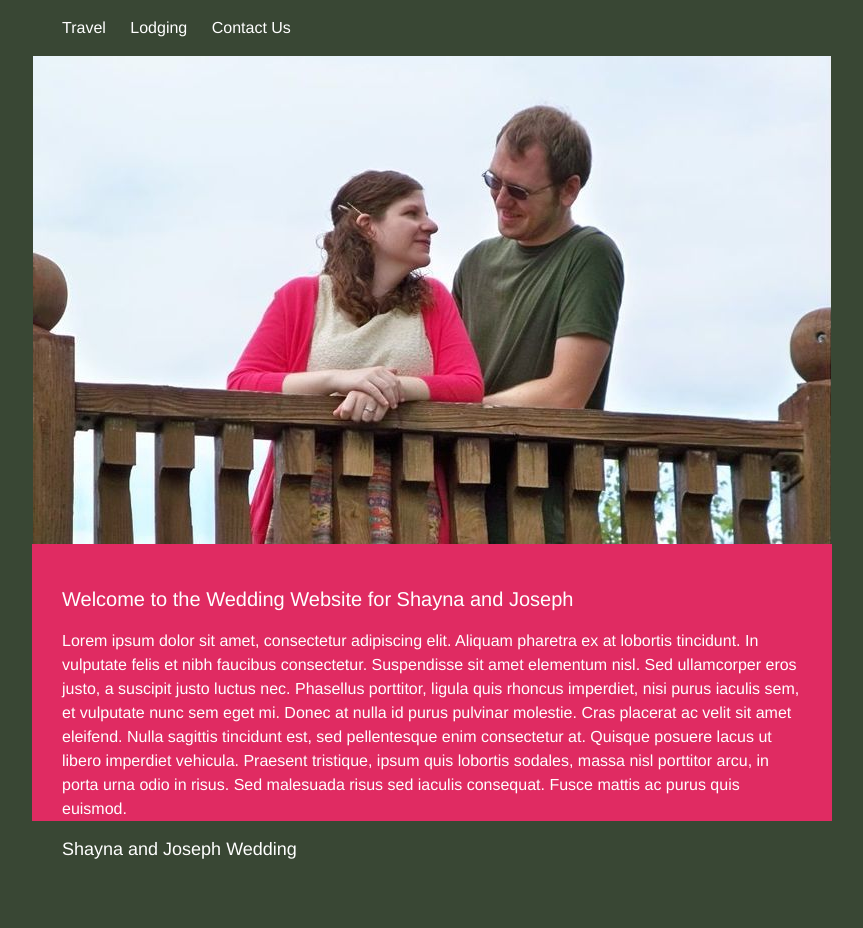
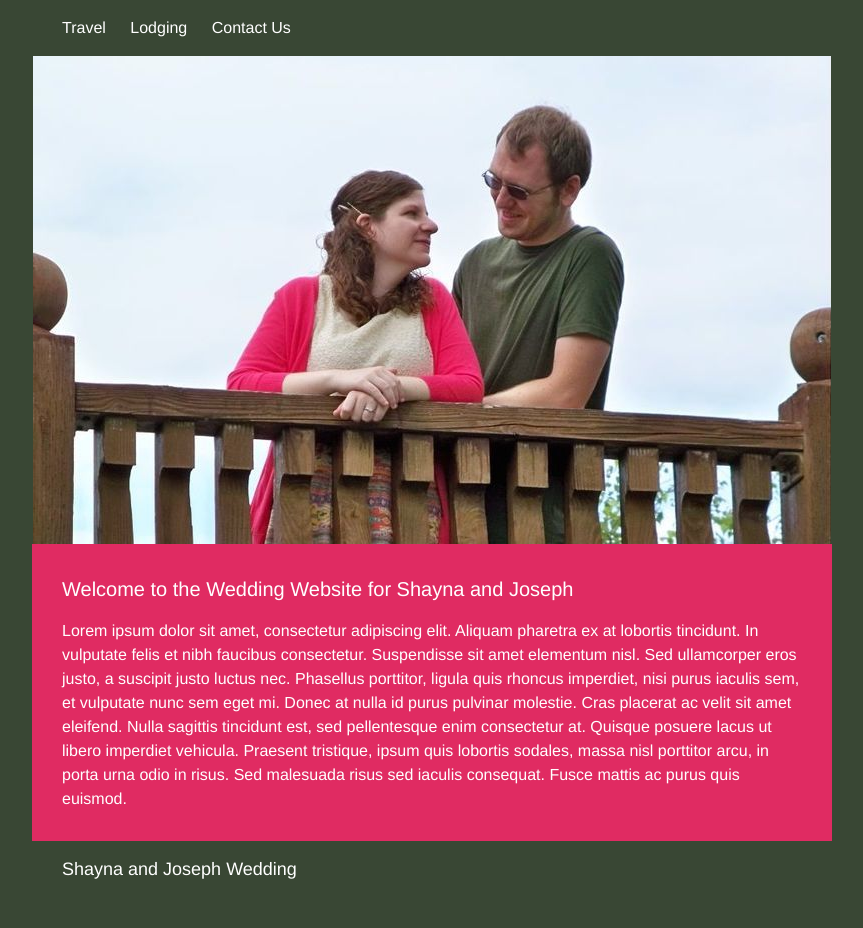
Before and after one commit to sargas/wedding-site, a Jekyll site: the page built from index.html, in a window 1280 px wide. Shown: the whole page, without its empty margins (208-1071 px from the left). Built offline with Jekyll 4.4.1, drawn with Linux system fonts in a browser that asks for light colours.

Commit message:
Fixed page-content padding. Fixed nav text color in mobile view.

```diff
--- a/_sass/_layout.scss
+++ b/_sass/_layout.scss
@@ -101,6 +101,7 @@
         .page-link {
             display: block;
             padding: 5px 10px;
+            color: black;
         }
     }
 }
@@ -183,10 +184,9 @@
  * Page content
  */
 .page-content {
-
-	.wrapper {
-        padding-top: 40px;
-		// border: thin solid black;
+    .wrapper {
+        // border: thin solid black;
+        padding: $spacing-unit;
 		background-color: $background-color-text;
 	}
 }
```
